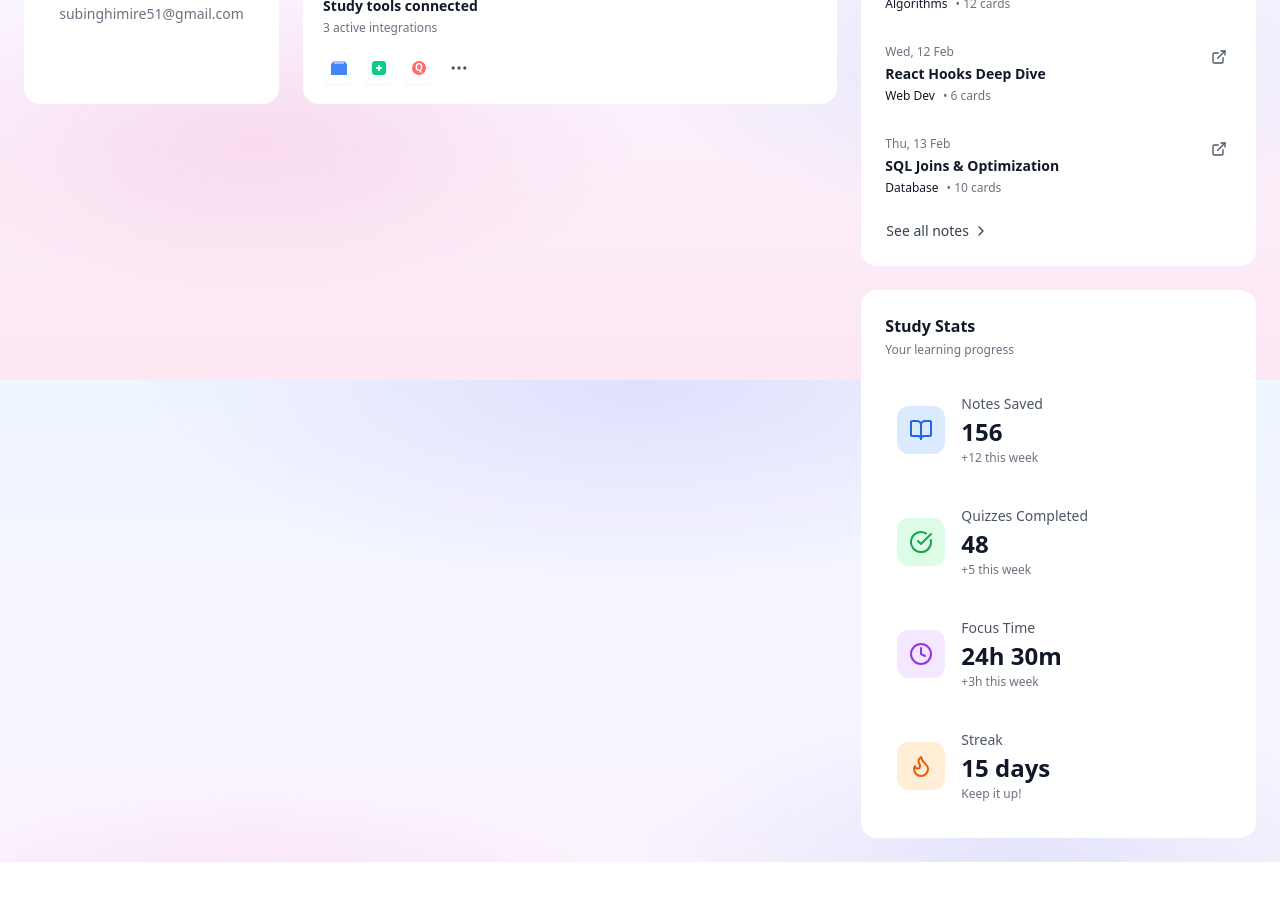
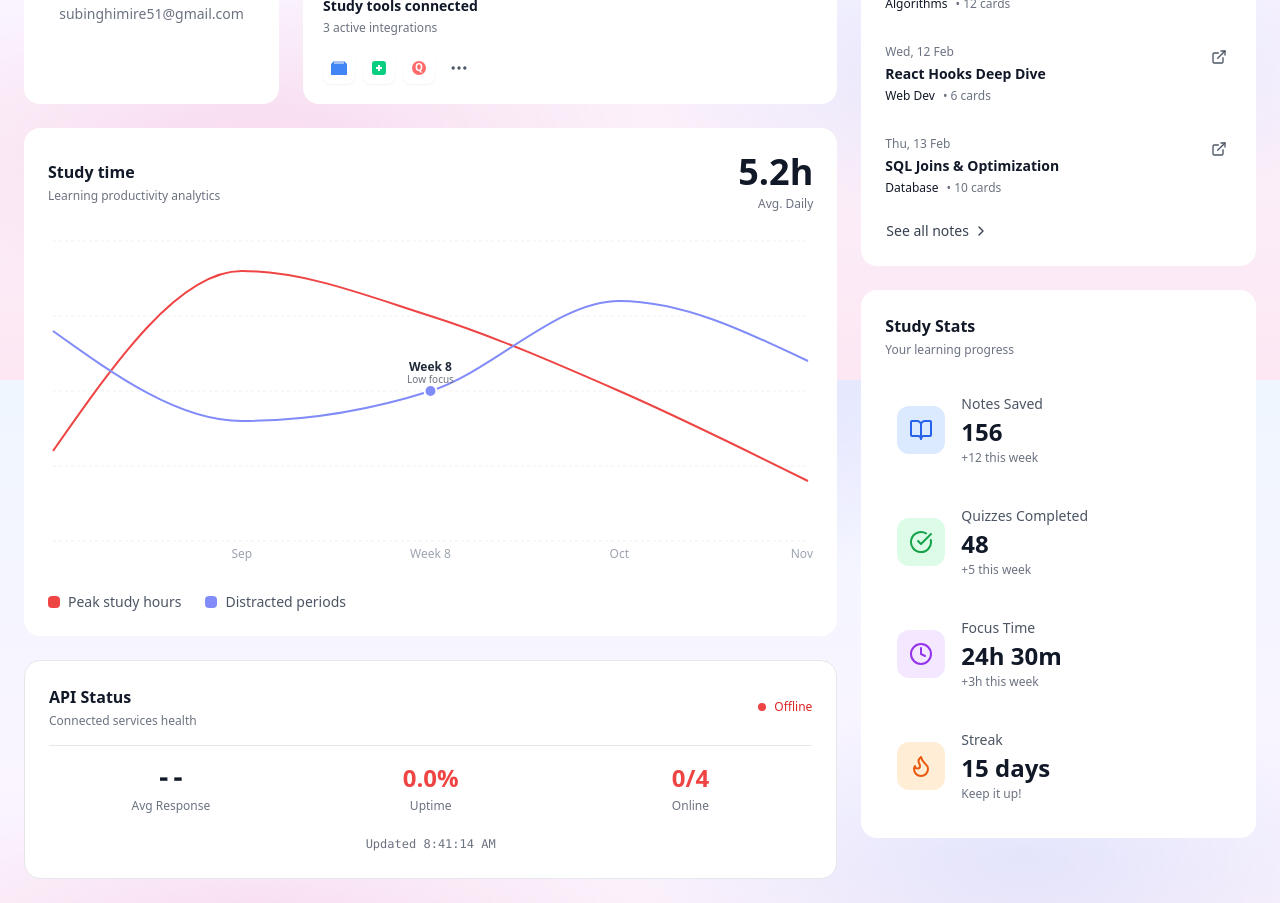
Before and after one commit to itzsubin/StudyPal, a React (Vite) app in the folder frontend/: page /dashboard in a window 1280 px wide. Shown: the part 420-1323 px from the top of the page. Before the commit the page ends 1282 px from the top, so only its background shows below. Built offline with nearby package versions, Linux system fonts and the light colour scheme; no server answers.

Commit message:
feat: Add API status and study time graph components to the dashboard, including  dependency.

```diff
--- a/frontend/package.json
+++ b/frontend/package.json
@@ -17,6 +17,7 @@
     "react": "^19.2.0",
     "react-dom": "^19.2.0",
     "react-router-dom": "^7.11.0",
+    "recharts": "^3.7.0",
     "tailwind-merge": "^3.4.0",
     "tailwindcss-animate": "^1.0.7",
     "three": "^0.182.0"
--- /dev/null
+++ b/frontend/src/Sections/User/After/Main Dashboard/API/api.jsx
@@ -0,0 +1,86 @@
+import { useEffect, useState } from 'react';
+
+export default function ApiStatus() {
+    const [ping, setPing] = useState(0);
+    const [lastUpdate, setLastUpdate] = useState(new Date());
+    const [isHealthy, setIsHealthy] = useState(true);
+    const [onlineCount, setOnlineCount] = useState('4/4');
+
+    useEffect(() => {
+        const checkHealth = async () => {
+            const startTime = performance.now();
+            try {
+                const response = await fetch(`${import.meta.env.VITE_API_URL}/health`);
+                const data = await response.json();
+                const endTime = performance.now();
+
+                setPing(Math.round(endTime - startTime));
+                setIsHealthy(response.ok && data.healthy);
+
+                if (data.environment) {
+                    const total = Object.keys(data.environment).length;
+                    const configured = Object.values(data.environment).filter(v => v === 'Configured').length;
+                    // Assuming API itself and DB makes 2 more services to match the old '4/4' format
+                    setOnlineCount(`${configured + 2}/${total + 2}`);
+                }
+            } catch (error) {
+                console.error('Failed to fetch API health:', error);
+                setIsHealthy(false);
+                setPing(0);
+                setOnlineCount('0/4');
+            }
+            setLastUpdate(new Date());
+        };
+
+        checkHealth();
+        // Fallback for visual activity if ping gets stuck
+        const pingFluctuation = setInterval(() => {
+            if (isHealthy) {
+                setPing(prev => prev > 0 ? Math.max(10, Math.min(200, prev + Math.floor(Math.random() * 20 - 10))) : prev);
+            }
+        }, 3000);
+
+        const interval = setInterval(checkHealth, 30000); // Check every 30 seconds
+
+        return () => {
+            clearInterval(interval);
+            clearInterval(pingFluctuation);
+        };
+    }, [isHealthy]);
+
+    return (
+        <div className="bg-white rounded-2xl p-6 border border-gray-200">
+            <div className="flex items-center justify-between mb-4">
+                <div>
+                    <h2 className="text-base font-semibold text-gray-900 mb-1">API Status</h2>
+                    <p className="text-xs text-gray-500">Connected services health</p>
+                </div>
+                <div className={`flex items-center gap-2 text-xs font-medium ${isHealthy ? 'text-gray-900' : 'text-red-600'}`}>
+                    <div className={`w-2 h-2 rounded-full ${isHealthy ? 'bg-green-500 animate-pulse' : 'bg-red-500'}`}></div>
+                    <span>{isHealthy ? 'Live' : 'Offline'}</span>
+                </div>
+            </div>
+            <div className="grid grid-cols-3 gap-4 pt-4 border-t border-gray-200">
+                <div className="text-center">
+                    <div className="text-2xl font-bold text-gray-900 font-mono">{ping > 0 ? `${ping}ms` : '--'}</div>
+                    <div className="text-xs text-gray-500 mt-1">Avg Response</div>
+                </div>
+                <div className="text-center">
+                    <div className={`text-2xl font-bold ${isHealthy ? 'text-gray-900' : 'text-red-500'}`}>{isHealthy ? '99.8%' : '0.0%'}</div>
+                    <div className="text-xs text-gray-500 mt-1">Uptime</div>
+                </div>
+                <div className="text-center">
+                    <div className={`text-2xl font-bold ${isHealthy ? 'text-green-600' : 'text-red-500'}`}>{onlineCount}</div>
+                    <div className="text-xs text-gray-500 mt-1">Online</div>
+                </div>
+            </div>
+
+            <div className="mt-4 text-center">
+                <span className="text-xs text-gray-500 font-mono">
+                    Updated {lastUpdate.toLocaleTimeString()}
+                </span>
+            </div>
+        </div>
+
+    );
+}
--- a/frontend/src/Sections/User/After/Main Dashboard/Dashboard/dashboard.jsx
+++ b/frontend/src/Sections/User/After/Main Dashboard/Dashboard/dashboard.jsx
@@ -5,6 +5,8 @@ import ProgressCards from "./ProgressCard/progresscard";
 import SavedNotes from "./SavedNotes/savednotes";
 import TrackersConnected from "./Trackers/trackers";
 import DevelopedAreas from "./Stats/stats";
+import { FocusingChart } from "../Graph/graph";
+import ApiStatus from "../API/api";
 
 const Dashboard = () => {
     return (
@@ -22,6 +24,8 @@ const Dashboard = () => {
                                 <TrackersConnected />
                             </div>
                         </div>
+                        <FocusingChart />
+                        <ApiStatus />
                     </div>
 
                     {/* Right Column */}
--- /dev/null
+++ b/frontend/src/Sections/User/After/Main Dashboard/Graph/graph.jsx
@@ -0,0 +1,97 @@
+import { LineChart, Line, XAxis, YAxis, CartesianGrid, ResponsiveContainer, Dot } from 'recharts';
+import { ChevronDown } from 'lucide-react';
+
+const data = [
+    { name: 'Aug', focus: 30, lackOfFocus: 70 },
+    { name: 'Sep', focus: 90, lackOfFocus: 40 },
+    { name: 'Week 8', focus: 75, lackOfFocus: 50 },
+    { name: 'Oct', focus: 50, lackOfFocus: 80 },
+    { name: 'Nov', focus: 20, lackOfFocus: 60 },
+];
+
+export function FocusingChart() {
+    return (
+        <div className="bg-white rounded-2xl p-6">
+            <div className="flex items-center justify-between mb-6">
+                <div>
+                    <h2 className="text-base font-semibold text-gray-900 mb-1">Study time</h2>
+                    <p className="text-xs text-gray-500">Learning productivity analytics</p>
+                </div>
+                <div className="text-right">
+                    <div className="text-4xl font-bold text-gray-900 mb-1">5.2h</div>
+                    <p className="text-xs text-gray-500">Avg. Daily</p>
+                </div>
+            </div>
+
+            <div className="relative" style={{ height: '340px' }}>
+                <ResponsiveContainer width="100%" height={340}>
+                    <LineChart data={data}>
+                        <CartesianGrid strokeDasharray="3 3" stroke="#f0f0f0" vertical={false} />
+                        <XAxis
+                            dataKey="name"
+                            axisLine={false}
+                            tickLine={false}
+                            tick={{ fill: '#9CA3AF', fontSize: 12 }}
+                        />
+                        <YAxis hide />
+                        <Line
+                            type="monotone"
+                            dataKey="focus"
+                            stroke="#EF4444"
+                            strokeWidth={2}
+                            dot={false}
+                            activeDot={{ r: 6 }}
+                        />
+                        <Line
+                            type="monotone"
+                            dataKey="lackOfFocus"
+                            stroke="#818CF8"
+                            strokeWidth={2}
+                            dot={(dotProps) => {
+                                const { cx, cy, payload, index } = dotProps;
+                                if (payload.name === 'Week 8') {
+                                    return (
+                                        <g key={`custom-dot-${index}`}>
+                                            <circle cx={cx} cy={cy} r={6} fill="#818CF8" stroke="white" strokeWidth={2} />
+                                            <text
+                                                x={cx}
+                                                y={cy - 20}
+                                                textAnchor="middle"
+                                                fill="#1F2937"
+                                                fontSize={12}
+                                                fontWeight={600}
+                                            >
+                                                Week 8
+                                            </text>
+                                            <text
+                                                x={cx}
+                                                y={cy - 8}
+                                                textAnchor="middle"
+                                                fill="#6B7280"
+                                                fontSize={10}
+                                            >
+                                                Low focus
+                                            </text>
+                                        </g>
+                                    );
+                                }
+                                return null;
+                            }}
+                        />
+                    </LineChart>
+                </ResponsiveContainer>
+            </div>
+
+            <div className="flex items-center gap-6 mt-4 text-sm">
+                <div className="flex items-center gap-2">
+                    <div className="w-3 h-3 bg-red-500 rounded"></div>
+                    <span className="text-gray-600">Peak study hours</span>
+                </div>
+                <div className="flex items-center gap-2">
+                    <div className="w-3 h-3 bg-indigo-400 rounded"></div>
+                    <span className="text-gray-600">Distracted periods</span>
+                </div>
+            </div>
+        </div>
+    );
+}
```
Also changed, not shown: 1 other file (tests, documents, lock files or other folders).
